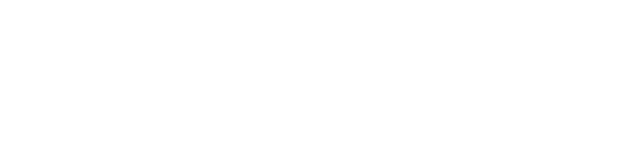
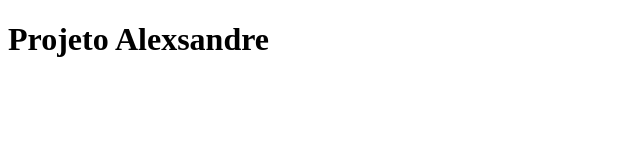
Before and after one commit to xepebdm/meu-site, a plain HTML site: page index.html in a window 1280 px wide. Shown: the whole page, without its empty margins (0-640 px from the left). Drawn offline with Linux system fonts and the light colour scheme.

Commit message:
Titulo adicionado

```diff
--- a/index.html
+++ b/index.html
@@ -4,6 +4,6 @@
 	<title></title>
 </head>
 <body>
-
+	<h1>Projeto Alexsandre</h1>
 </body>
 </html>
```
